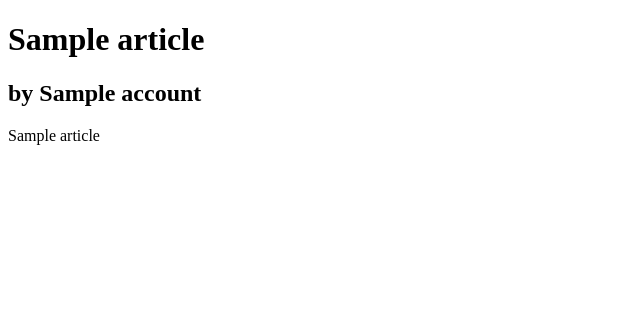
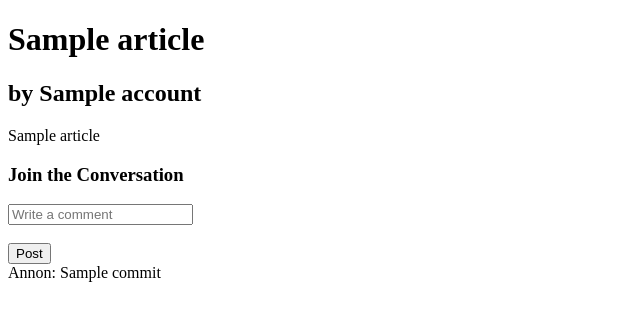
Before and after one commit to JeanCho/428Project_Team-Enforcers, a Flask app: page /view_article/1 in a window 1280 px wide. Shown: the top 321 px of the page, without its empty margins (0-640 px from the left). Run offline with Flask 3, Linux system fonts and the light colour scheme; a database or web service that is not in the repository returns one stand-in record (values such as "Sample title"); some libraries are stand-ins or nearby versions.

Commit message:
created a branch to make a comment feature of the websight

```diff
--- a/app/Controller/forms.py
+++ b/app/Controller/forms.py
@@ -46,10 +46,50 @@ def get_author_from_id(id):
     authorId = author[0][1]
     print("making it clear what is being printed " + str(authorId))
     sql2 = """
-        select * from ACCOUNT where USER_ID ='
-    """ + str(authorId) + "' "
+        select * from ACCOUNT where USER_ID =' """ + str(authorId) + "' "
 
 
     curr.execute(sql2)
     username= curr.fetchall()
     return username[0][1]
+
+def get_comments_from_article_id(id):
+    db_connection = createConnection()
+    curr = db_connection.cursor()
+    sql = " select commit from COMMENT where ARTICLE_ID = '"+ str(id)+"' "
+    curr.execute(sql)
+    comments = curr.fetchall()
+    print(comments)
+    curr.close()
+    db_connection.close()
+    return comments
+
+def get_user_id(username):
+    db_connection = createConnection()
+    curr = db_connection.cursor()
+    print(username)
+    sql = "select user_id from ACCOUNT where username = '"+ str(username) +"' "
+
+    print(sql)
+    curr.execute(sql)
+    id = curr.fetchall()
+    curr.close()
+    db_connection.close()
+    print("Account id of"+ str(id))
+    return id
+
+def add_comment(comment, artId, user_id):
+    db_connection = createConnection()
+    curr = db_connection.cursor()
+    sql = """
+        INSERT INTO COMMENT(USER_ID, COMMIT, ARTICLE_ID)
+        VALUES(%s, %s,%s)
+
+    """
+
+    curr.execute(sql,(user_id,comment,artId)
+                 )
+    curr.close()
+    db_connection.commit()
+    db_connection.close()
+    return
--- a/app/app.py
+++ b/app/app.py
@@ -2,7 +2,8 @@ from flask import Flask, render_template, request, redirect, url_for, session
 import psycopg2
 from model.models import createTable
 from dbComands import createConnection, fillDB
-from Controller.forms import get_articals, get_artical_from_title, get_author_from_id
+from Controller.forms import get_articals, get_artical_from_title, get_author_from_id, get_comments_from_article_id
+from Controller.forms import get_user_id, get_comments_from_article_id, add_comment
 
 app = Flask(__name__)
 
@@ -55,6 +56,8 @@ def dashboard():
         art =[]
         for a in articles:
             art.append(a[0])
+        curr.close()
+        db_connection.close()
         return render_template('dashboard.html', art = art)
     else:
         return redirect(url_for('home'))
@@ -66,6 +69,11 @@ def view_article(title):
     article = get_artical_from_title(title)
     # Check if the article exists
     username = get_author_from_id(article[0][1])
+    #pulls all comments made about this article
+    comments = get_comments_from_article_id(article[0][0])
+    comment =[]
+    for comm in comments:
+        comment.append(comm[0])
     print(article)
     if article is None:
         # Handle the case where the article doesn't exist (e.g., display an error message)
@@ -74,9 +82,10 @@ def view_article(title):
     story = {
         'author_id': username,
         'title':  article[0][2],
-        'content':  article [0][3]
+        'content':  article [0][3],
+        'artId': article [0][0]
     }
-    return render_template('story.html', story=story)
+    return render_template('story.html', story=story, comments = comment)
 
 @app.route('/logout')
 def logout():
@@ -88,5 +97,19 @@ def create():
     if 'username' in session:
         return render_template('createarticle.html')
 
+@app.route('/postComment/<storyId>/<title>',methods=['POST'])
+def postComment(storyId, title):
+    comment = request.form['COMMIT']
+    #story = request.form['story']
+    print(storyId)
+    print(title)
+    if 'username' in session:
+
+        user_id = get_user_id(session.get('username'))
+        add_comment(comment, storyId, user_id[0][0])
+        return redirect(url_for('view_article', title = title))
+
+    return redirect(url_for('story.html'))
+
 if __name__ == '__main__':
     app.run(debug=True)
--- a/app/templates/story.html
+++ b/app/templates/story.html
@@ -13,6 +13,18 @@
 
 
     </div>
+    <h3>Join the Conversation</h3>
+    <div>
+        <form method="POST" action=" {{url_for('postComment', storyId = story.artId, title = story.title)}}">
+            <input type="text" id="COMMIT" name="COMMIT" placeholder="Write a comment" required><br><br>
+            <button type="submit">Post</button>
+        </form>
+    </div>
+    <div>
+        {% for comm in comments %}
+            Annon: {{comm}} <br>
+        {% endfor %}
+    </div>
 
 </body>
 </html>
```
